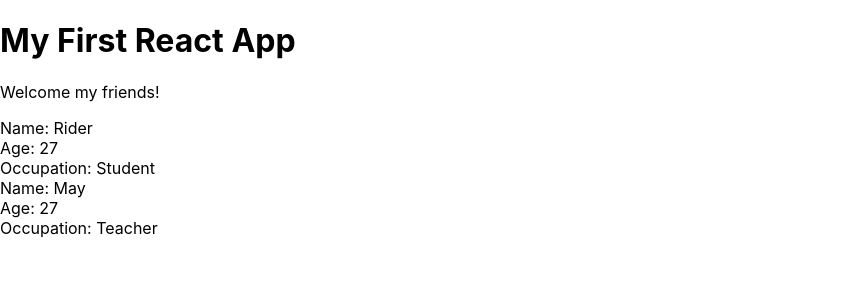
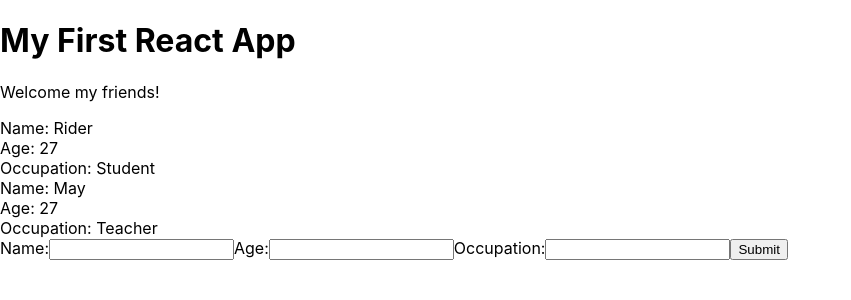
Before and after one commit to aeimskei/reactjs_notes, a React (Create React App) app in the folder myapp/: page / in a window 1280 px wide. Shown: the top 300 px of the page, without its empty margins (0-851 px from the left). Built offline with nearby package versions, Linux system fonts and the light colour scheme.

Commit message:
Form example done

```diff
--- a/myapp/src/AddPerson.js
+++ b/myapp/src/AddPerson.js
@@ -14,13 +14,14 @@ class AddPerson extends Component {
   }
 
   handleSubmit = (e) => {
-    e.preventDeafult();
+    e.preventDefault();
+    console.log(this.state);
   }
 
   render() {
     return(
       <div>
-        <form onSubmit>
+        <form onSubmit={ this.handleSubmit }>
           <label htmlFor="name">Name:</label>
           <input type="text" id="name" onChange={ this.handleChange }/>
           <label htmlFor="age">Age:</label>
@@ -33,3 +34,5 @@ class AddPerson extends Component {
     )
   }
 }
+
+export default AddPerson;
--- a/myapp/src/App.js
+++ b/myapp/src/App.js
@@ -1,5 +1,6 @@
 import React, { Component } from 'react';
 import People from './People';
+import AddPerson from './AddPerson';
 
 class App extends Component {
   state = {
@@ -16,6 +17,7 @@ class App extends Component {
         <h1>My First React App</h1>
         <p>Welcome my friends!</p>
         <People people={ this.state.people }/>
+        <AddPerson />
       </div>
     );
   }
```
Also changed, not shown: 2 other files (tests, documents, lock files or other folders).
